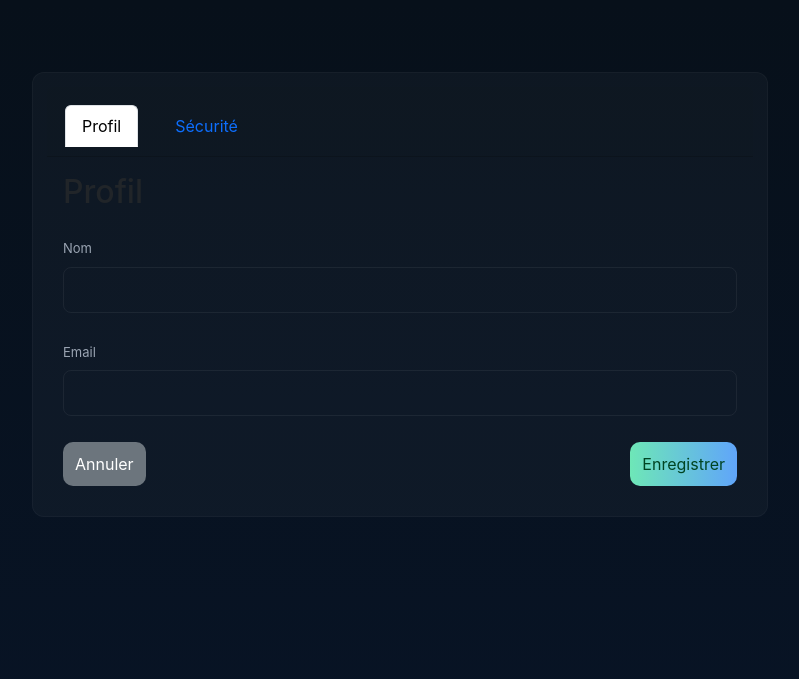
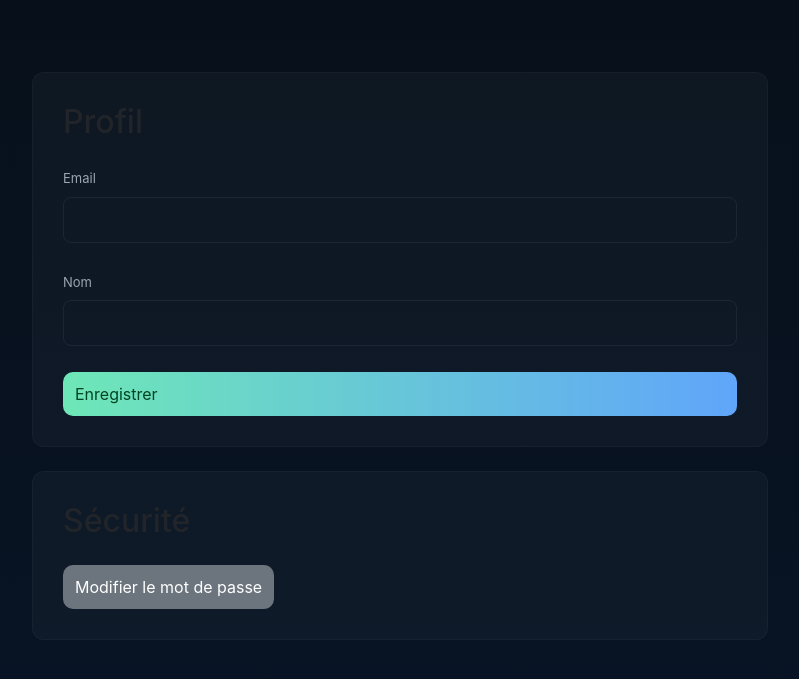
Before and after one commit to sgahovey/MSP2_Emyst, a Symfony app: template templates/profil/index.html.twig in a window 1280 px wide. Shown: the top 679 px of the page, without its empty margins (240-1039 px from the left). Run offline with Twig, Linux system fonts and the light colour scheme; the template is opened without the code that fills it, so the values that code supplies are empty; form fields are guessed from the names that the template uses; some libraries are stand-ins or nearby versions.

Commit message:
edit style profil

```diff
--- a/templates/profil/index.html.twig
+++ b/templates/profil/index.html.twig
@@ -7,16 +7,6 @@
     <div class="row justify-content-center">
         <div class="col-md-8">
             <div class="card">
-                <div class="card-header">
-                    <ul class="nav nav-tabs card-header-tabs">
-                        <li class="nav-item">
-                            <a class="nav-link active" href="{{ path('app_profil') }}">Profil</a>
-                        </li>
-                        <li class="nav-item">
-                            <a class="nav-link" href="{{ path('app_edit_password') }}">Sécurité</a>
-                        </li>
-                    </ul>
-                </div>
 
                 <div class="card-body">
                     {% for message in app.flashes('success') %}
@@ -29,22 +19,33 @@
 
                     {{ form_start(profilForm, {'attr': {'class': 'form'}}) }}
                         <div class="mb-3">
+                            {{ form_label(profilForm.email, 'Email', {'label_attr': {'class': 'form-label'}}) }}
+                            {{ form_widget(profilForm.email, {'attr': {'class': 'form-control'}}) }}
+                            {{ form_errors(profilForm.email) }}
+                        </div>
+
+                        <div class="mb-3">
                             {{ form_label(profilForm.name, 'Nom', {'label_attr': {'class': 'form-label'}}) }}
                             {{ form_widget(profilForm.name, {'attr': {'class': 'form-control'}}) }}
                             {{ form_errors(profilForm.name) }}
                         </div>
 
-                        <div class="mb-3">
-                            {{ form_label(profilForm.email, 'Email', {'label_attr': {'class': 'form-label'}}) }}
-                            {{ form_widget(profilForm.email, {'attr': {'class': 'form-control'}}) }}
-                            {{ form_errors(profilForm.email) }}
-                        </div>
-
-                        <div class="d-flex justify-content-between">
-                            <a href="{{ path('app_home') }}" class="btn btn-secondary">Annuler</a>
-                            <button type="submit" class="btn btn-primary">Enregistrer</button>
+                        <div class="d-flex gap-2">
+                            <button class="btn btn-primary flex-grow-1" type="submit">Enregistrer</button>
                         </div>
                     {{ form_end(profilForm) }}
+                </div>
+            </div>
+            <br>
+            <div class="card">
+
+                <div class="card-body">
+
+                    <h2 class="mb-4">Sécurité</h2>
+
+                    <a href="{{ path('app_edit_password') }}" class="btn btn-secondary flex-grow-1">
+                    Modifier le mot de passe
+                    </a>
                 </div>
             </div>
         </div>
--- a/templates/registration/register.html.twig
+++ b/templates/registration/register.html.twig
@@ -67,7 +67,7 @@
                 }) }}
             </div>
 
-<div class="d-flex gap-2">
+            <div class="d-flex gap-2">
                 <button class="btn btn-primary flex-grow-1" type="submit">
                     S'inscrire
                 </button>
```
